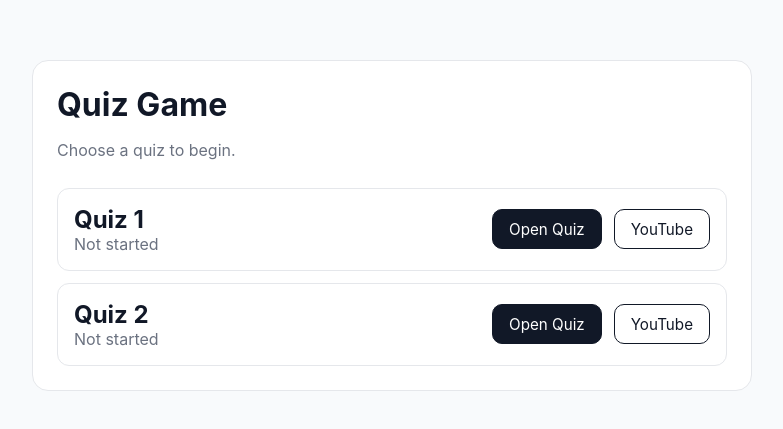
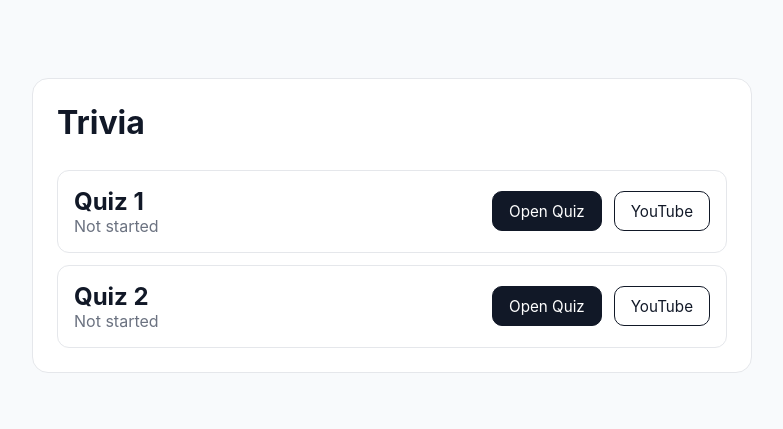
Before and after one commit to KaichenWang/trivia, a React (Vite) app: page / in a window 1280 px wide. Shown: the part 175-604 px from the top of the page, without its empty margins (248-1031 px from the left). Built offline with nearby package versions, Linux system fonts and the light colour scheme; the HTML template or start-up script is replaced by a standard one.

Commit message:
Update page titile

```diff
--- a/index.html
+++ b/index.html
@@ -4,7 +4,7 @@
     <meta charset="UTF-8" />
     <link rel="icon" type="image/svg+xml" href="/favicon.svg" />
     <meta name="viewport" content="width=device-width, initial-scale=1.0" />
-    <title>quiz</title>
+    <title>Trivia</title>
   </head>
   <body>
     <div id="root"></div>
--- a/src/pages/HomePage.tsx
+++ b/src/pages/HomePage.tsx
@@ -6,8 +6,7 @@ function HomePage() {
   return (
     <main className="page">
       <div className="card">
-        <h1>Quiz Game</h1>
-        <p className="muted">Choose a quiz to begin.</p>
+        <h1>Trivia</h1>
         <ul className="quiz-list">
           {quizzes.map((quiz) => {
             const progress = getQuizProgress(quiz.id)
```
